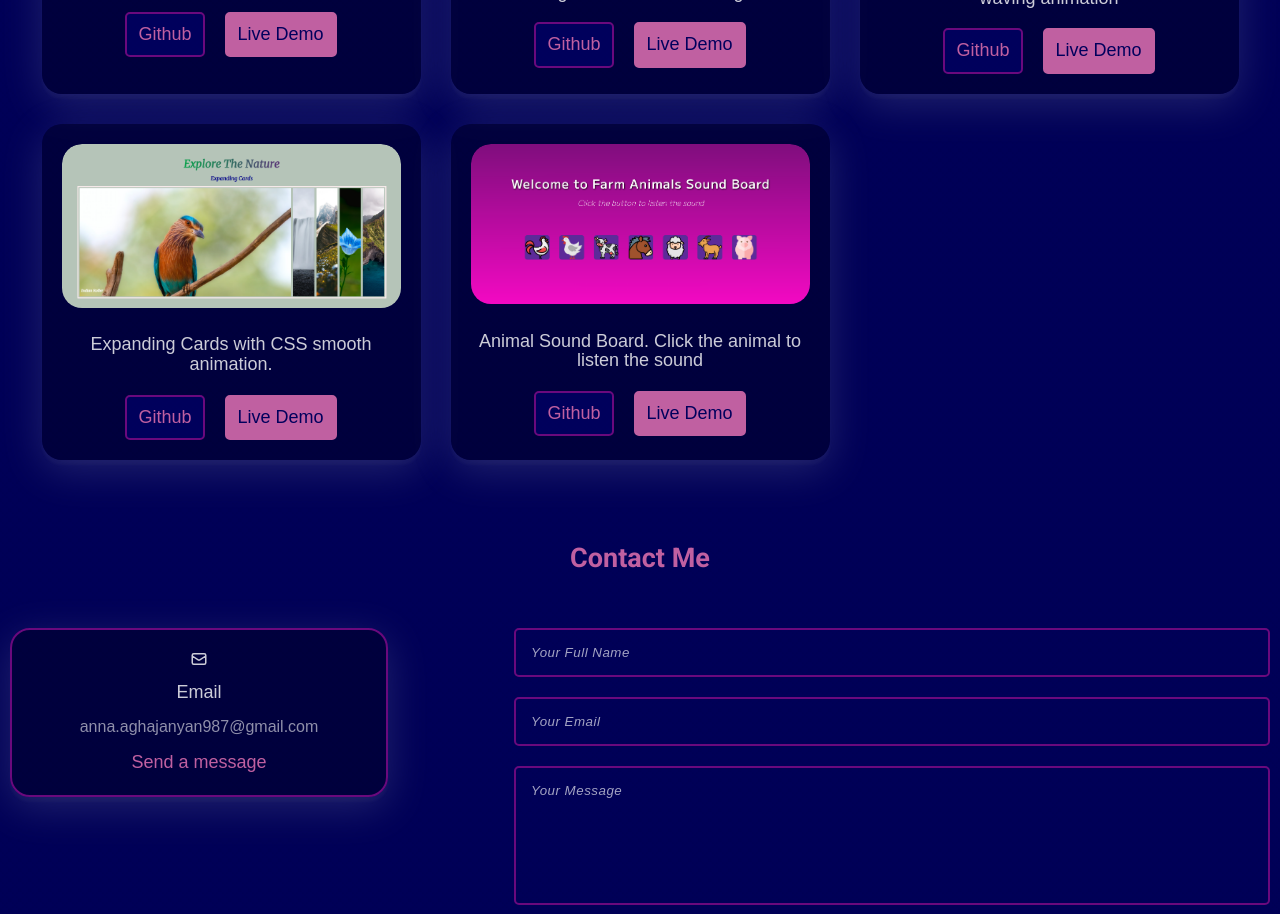
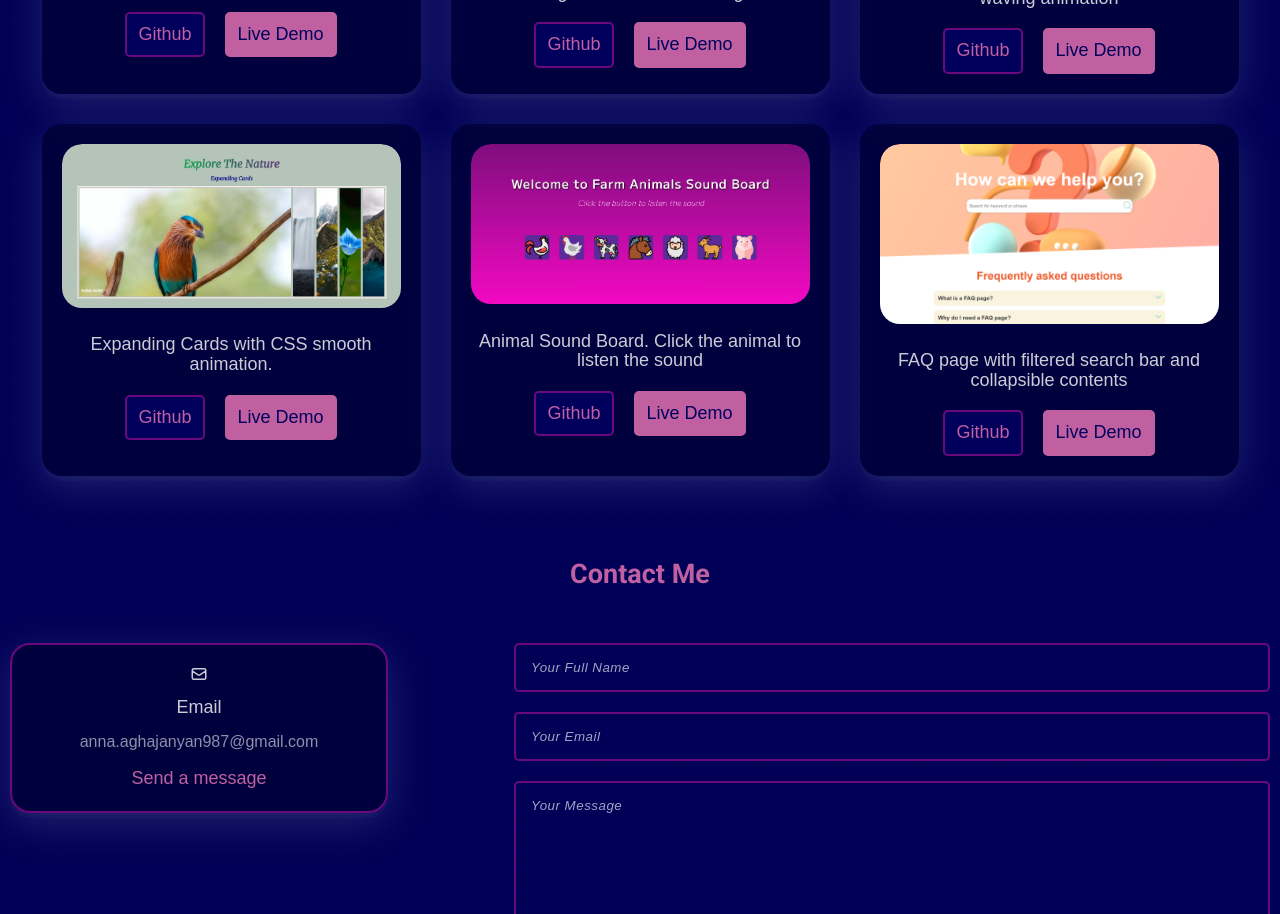
Before and after one commit to Anna02F/My-portfolio-website, a React (Create React App) app: page / in a window 1280 px wide. Shown: the part 2640-3554 px from the top of the page. Built offline with nearby package versions, Linux system fonts and the light colour scheme.

Commit message:
Add faq project to my portfolio

```diff
--- a/src/components/portfolio/Portfolio.jsx
+++ b/src/components/portfolio/Portfolio.jsx
@@ -10,6 +10,7 @@ import ImgModal from "../../assets/portfolio/modal.png";
 import ImgCards from "../../assets/portfolio/expanding-cards.png";
 import ImgWavingForm from "../../assets/portfolio/waving-form.png";
 import ImgSoundBoard from "../../assets/portfolio/animal-sound-board.png";
+import ImgFAQ from "../../assets/portfolio/faq.png";
 
 import "./portfolio.css";
 
@@ -71,6 +72,13 @@ const data = [
         title: "Animal Sound Board. Click the animal to listen the sound",
         github: "https://github.com/Anna02F/Animal-sound-board",
         demo: "https://anna02f.github.io/Animal-sound-board/",
+    },
+    {
+        id: 9,
+        image: ImgFAQ,
+        title: "FAQ page with filtered search bar and collapsible contents",
+        github: "https://github.com/Anna02F/Faq-collapsible-component",
+        demo: "https://anna02f.github.io/Faq-collapsible-component/",
     },
 ];
 
```
Also changed, not shown: src/assets/portfolio/faq.png (added).
